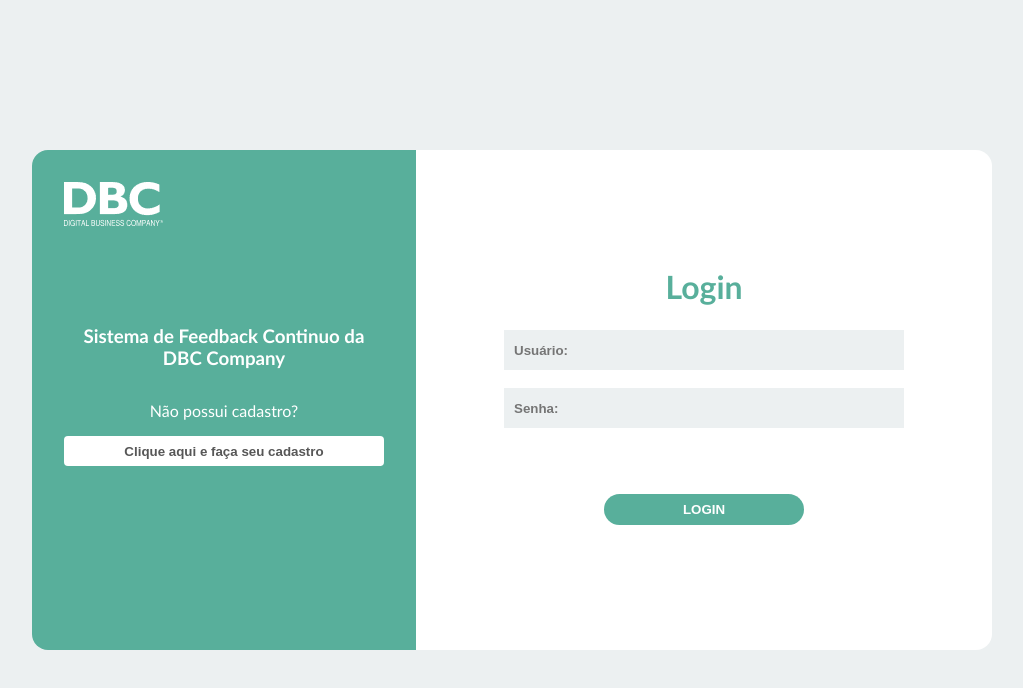
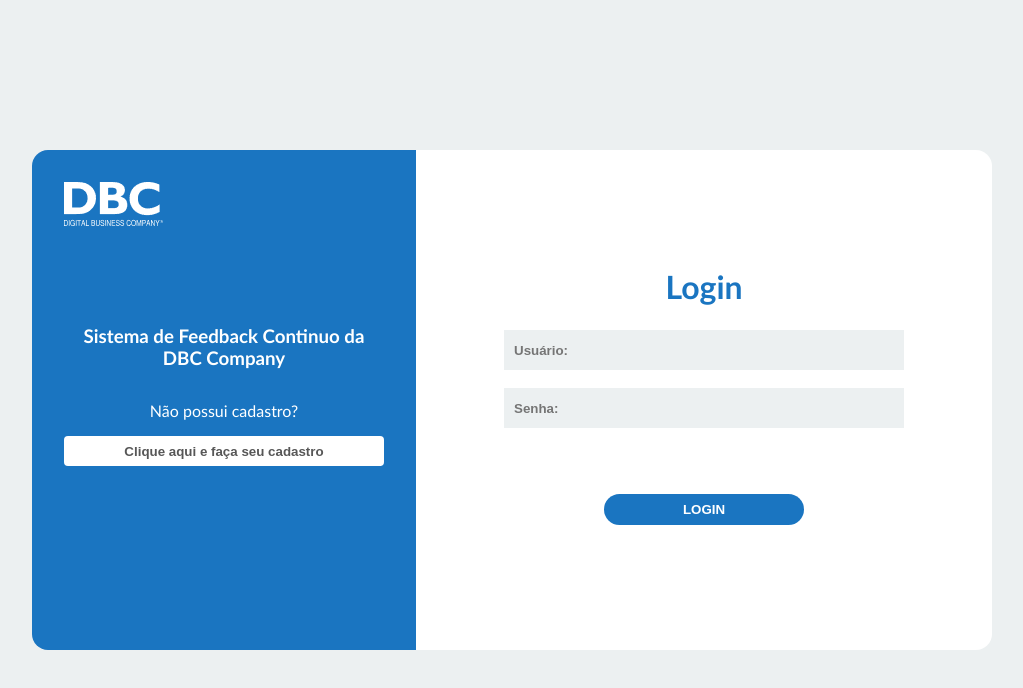
Before and after one commit to vtrajanodev/feedbackscontinuosfront, a React (Create React App) app: page /login in a window 1280 px wide. Shown: the top 688 px of the page, without its empty margins (128-1151 px from the left). Built offline with nearby package versions, Linux system fonts and the light colour scheme.

Commit message:
Troca de cores login/cadastro

```diff
--- a/src/pages/styles/loginAndRegister.module.css
+++ b/src/pages/styles/loginAndRegister.module.css
@@ -17,7 +17,7 @@
 
 .signIn {
   width: 40%;
-  background-color: var(--light-green);
+  background-color:#1A75C1;
   padding: 2rem;
   border-radius: 1rem 0 0 1rem;
   height: 100%;
@@ -70,7 +70,7 @@
 .registerForm h1 {
   text-align: center;
   margin-bottom: 1rem;
-  color: var(--light-green);
+  color: #1A75C1;
 }
 
 .registerForm div {
@@ -134,7 +134,7 @@
   padding: .5rem;
   border-radius: 1rem;
   width: 200px;
-  background-color: var(--light-green);
+  background-color: #1A75C1;
   color: var(--white);
   border: none;
   margin-top: 2rem;
```
